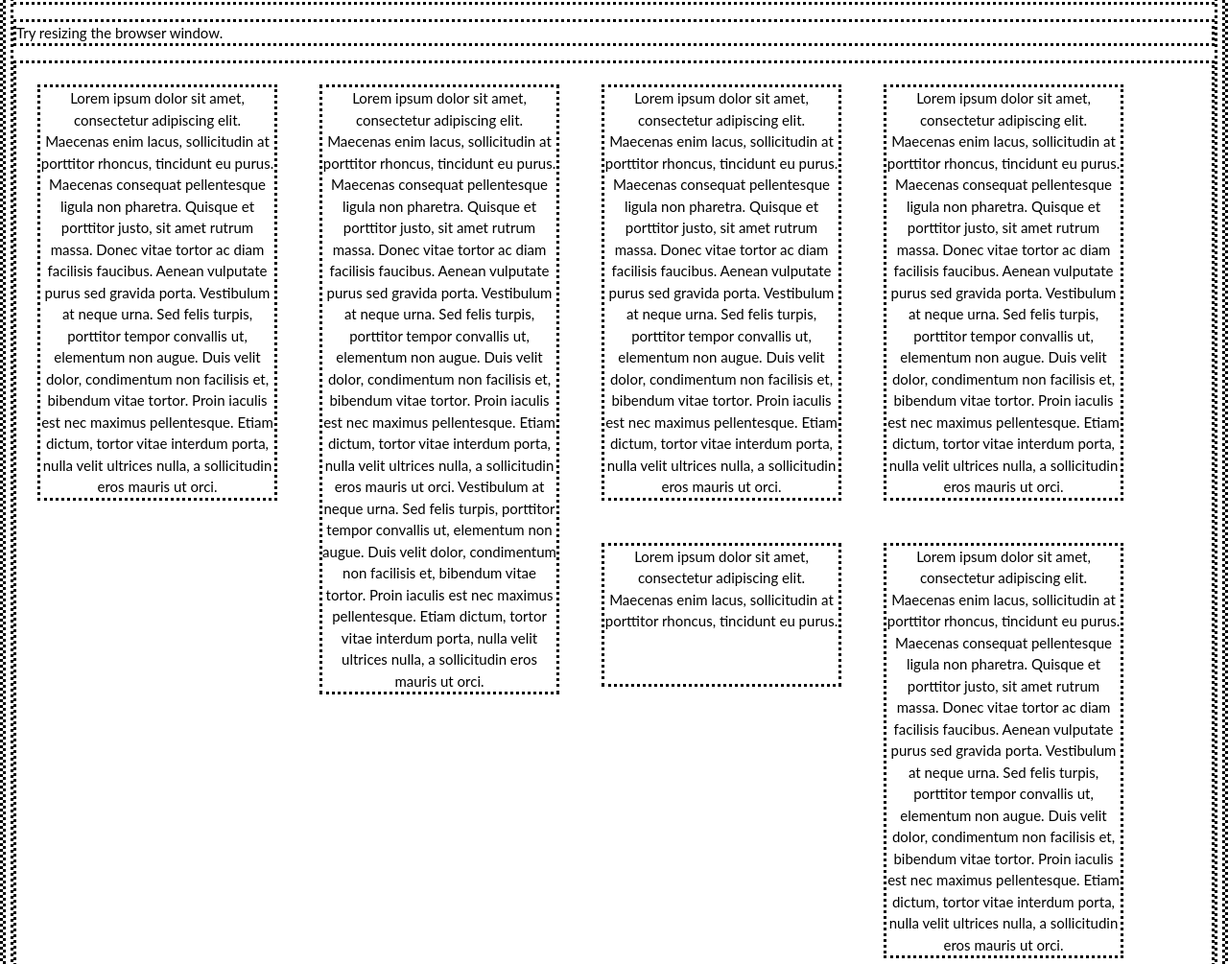
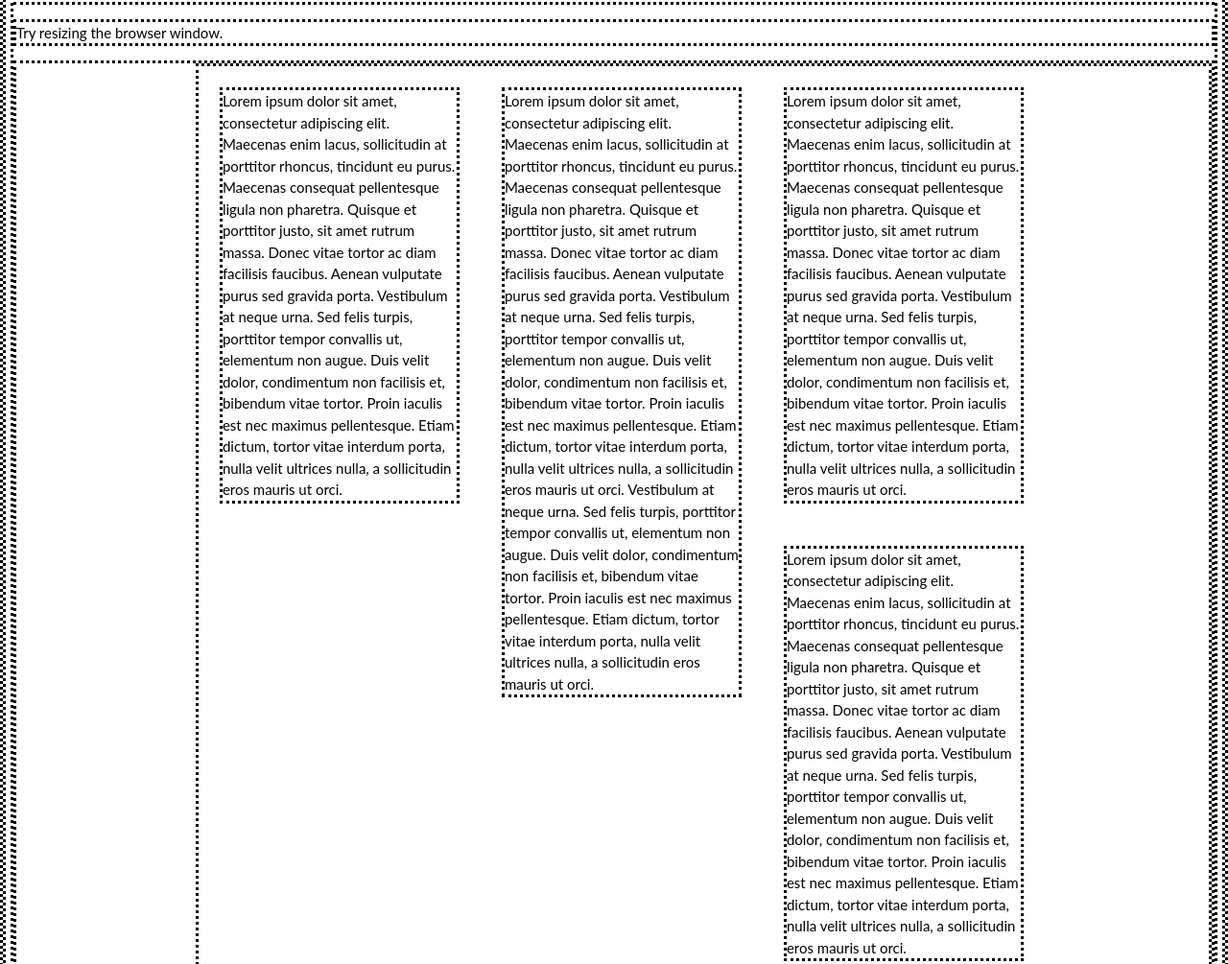
Before and after one commit to sailoroftheseas/Flexbox_Assignment, a plain HTML site: page index.html in a window 1280 px wide. Shown: the part 1450-2455 px from the top of the page at 96% size. Drawn offline with nearby package versions, Linux system fonts and the light colour scheme.

Commit message:
third commit, changed grid reordering with media quieres, centered text grid reordering

```diff
--- a/index.html
+++ b/index.html
@@ -18,16 +18,16 @@
 	<!--Here is the grid reordering css-->
 
 	.table_parent{
-		display: table;
+/*		display: table;*/
 	}
 
 	#media_query_container{
 		overflow: auto;
-		display: table-row;
+		margin-left: 15%;
+/*		display: table-row;*/
 	}
 	.media_queries_divs{
-		display: table-cell;
-		text-align: center;
+/*		display: table-cell;*/
 		float: left;
 		width: 250px;
 		min-height: 150px;
@@ -35,11 +35,22 @@
 
 	}
 /*	grid reordering based on screen size*/
-	@media only screen and (max-width: 900px) {
-		 .media_queries_divs{
-				width: 300px;
-			}
+	@media only screen and (min-width: 732px) {
+			#media_query_container{
+					margin-left: 30%;
+				}
 	}
+	@media only screen and (min-width: 1000px) {
+				#media_query_container{
+						margin-left: 10%;
+					}
+		}
+	@media only screen and (min-width: 1200px) {
+			#media_query_container{
+					margin-left: 15%;
+				}
+	}
+
 	.main_content{
 		margin: 5px;
 		overflow: auto;
```
